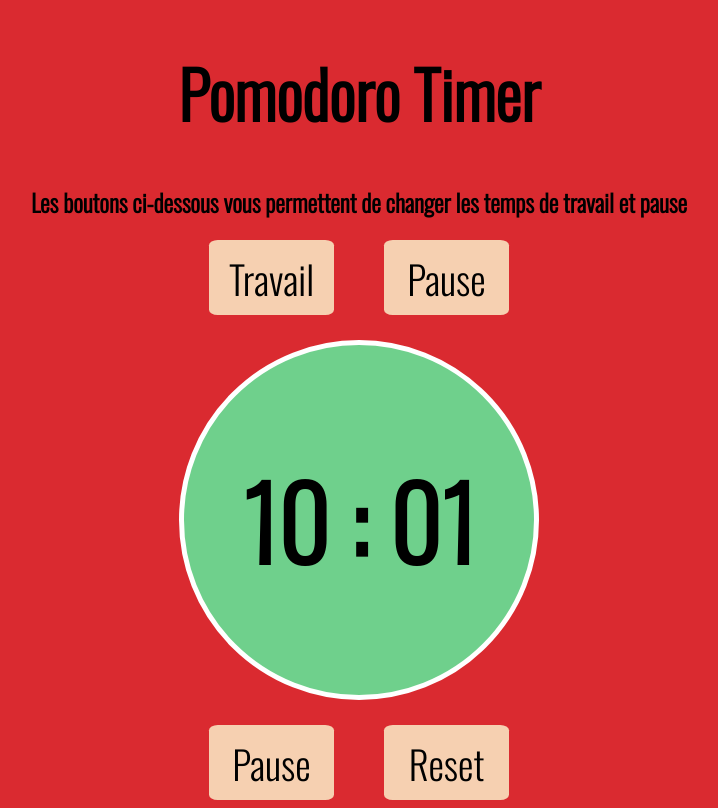
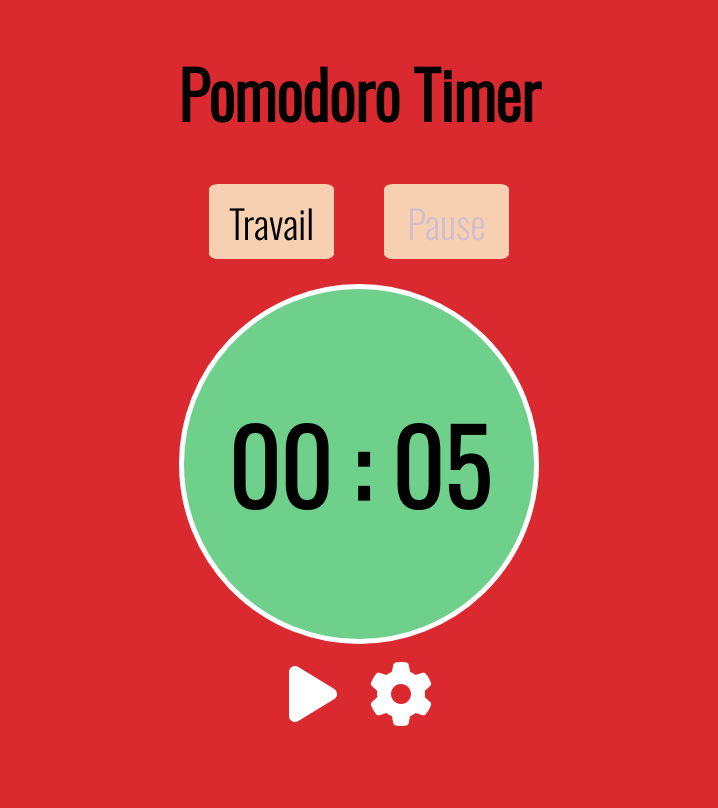
Before and after one commit to Asriel6/Pomodoro, a plain HTML site: page index.html in a window 1280 px wide. Shown: the whole page, without its empty margins (281-999 px from the left). Drawn offline with nearby package versions, Linux system fonts and the light colour scheme.

Commit message:
V1 Finie, assurer W3C

```diff
--- a/index.html
+++ b/index.html
@@ -1,6 +1,6 @@
 <!DOCTYPE html>
 
-<html>
+<html lang = "fr">
     <head>
         <meta charset="utf-8">
         <meta http-equiv="X-UA-Compatible" content="IE=edge">
@@ -11,11 +11,11 @@
         <link rel="preconnect" href="https://fonts.googleapis.com">
         <link rel="preconnect" href="https://fonts.gstatic.com" crossorigin>
         <link href="https://fonts.googleapis.com/css2?family=Oswald:wght@300&display=swap" rel="stylesheet">
+        <script src="https://kit.fontawesome.com/6550b686c1.js" crossorigin="anonymous"></script>
     </head>
     <body>
 
         <h1 id = "titre">Pomodoro Timer</h1>
-        <h2> Les boutons ci-dessous vous permettent de changer les temps de travail et pause</h2>
         <div id = "boutons_haut">
             <button id = "travail"> Travail </button>
             <button id = "pause"> Pause </button>
@@ -26,8 +26,8 @@
         <script src="script_pomodoro.js" defer></script>
 
         <div id = "boutons_bas">
-            <button id = "stop_play"> Pause </button>
-            <button id = "reset"> Reset </button>
+            <i id = "stop_play" class="fa-solid fa-play fa-2xl"></i>
+            <i id = "settings" class="fa-solid fa-gear fa-2xl"></i>
         </div>
 
 
--- a/script_pomodoro.js
+++ b/script_pomodoro.js
@@ -1,19 +1,35 @@
 let secondes = 5
-let minutes = 10
+let minutes = 0
 
 let fini = false
 let en_pause = false
 let en_travail = true
+let pause =  true
 
 let output = document.getElementById('affichage')
 let stop_play = document.getElementById('stop_play')
 let reset = document.getElementById('reset')
+let affichage_travail = document.getElementById('travail')
+let affichage_pause = document.getElementById('pause')
 
-reset.addEventListener('click', () => {
-    location.reload()
+
+
+stop_play.addEventListener('click', () => {
+
+    if(pause){
+        pause = false
+        let stop_play = document.getElementById('stop_play').className= "fa-solid fa-rotate-right fa-2xl"
+    } else if (!(pause)) {
+        location.reload()
+    }
+
 })
 
 function convert(){
+
+    //Différenciation pause/travail
+
+
     //Actualisation des secondes
     if(secondes > 59){
         minutes = Math.round(secondes/60)
@@ -52,7 +68,7 @@ function convert(){
                 if(en_pause == true){//Si on était en pause, on passe en travail et on remet les minutes secondes correspondantes
                     en_pause = false
                     minutes = 0
-                    secondes = 10
+                    secondes = 5
                     en_travail = true
                     fini = false
                 }
@@ -77,8 +93,17 @@ function convert(){
 
 
 
-    if(!(fini)){
+    if(!(fini) && !(pause)){
         secondes--
+    }
+
+    if(en_pause){
+        affichage_travail.style.color = '#D1BECF'
+        affichage_pause.style.color = 'black'
+    }
+    else if(en_travail){
+        affichage_pause.style.color = '#D1BECF'
+        affichage_travail.style.color = 'black'
     }
 }
 
--- a/style_pomodoro.css
+++ b/style_pomodoro.css
@@ -50,7 +50,6 @@ button{
 
 #boutons_bas {
     margin-top: 25px;
-
     display: flex;
     align-items: center;
     justify-content: center;
@@ -60,3 +59,17 @@ button{
 button:hover{
     background-color: #f1b17d;
 }
+
+#stop_play{
+    margin-top: 25px;
+    margin-right: 30px;
+    scale: 200%;
+    color:white;
+}
+
+#settings{
+    margin-top: 25px;
+    margin-left: 30px;
+    scale: 200%;
+    color:white;
+}
```
